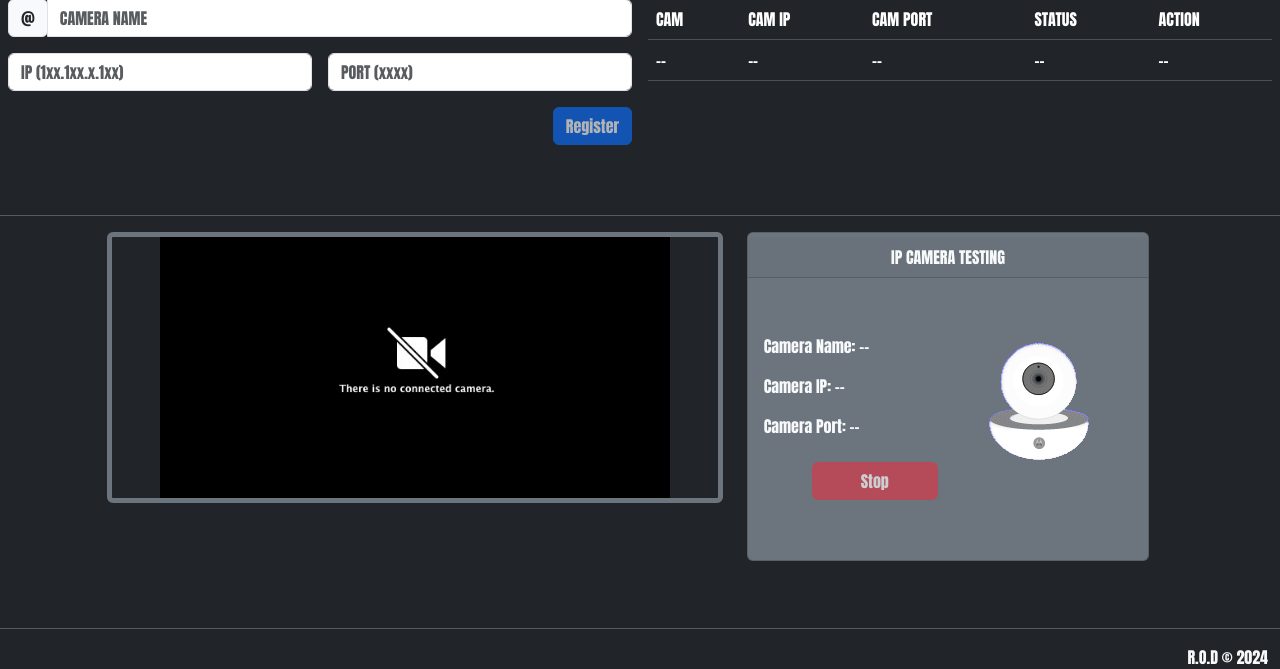
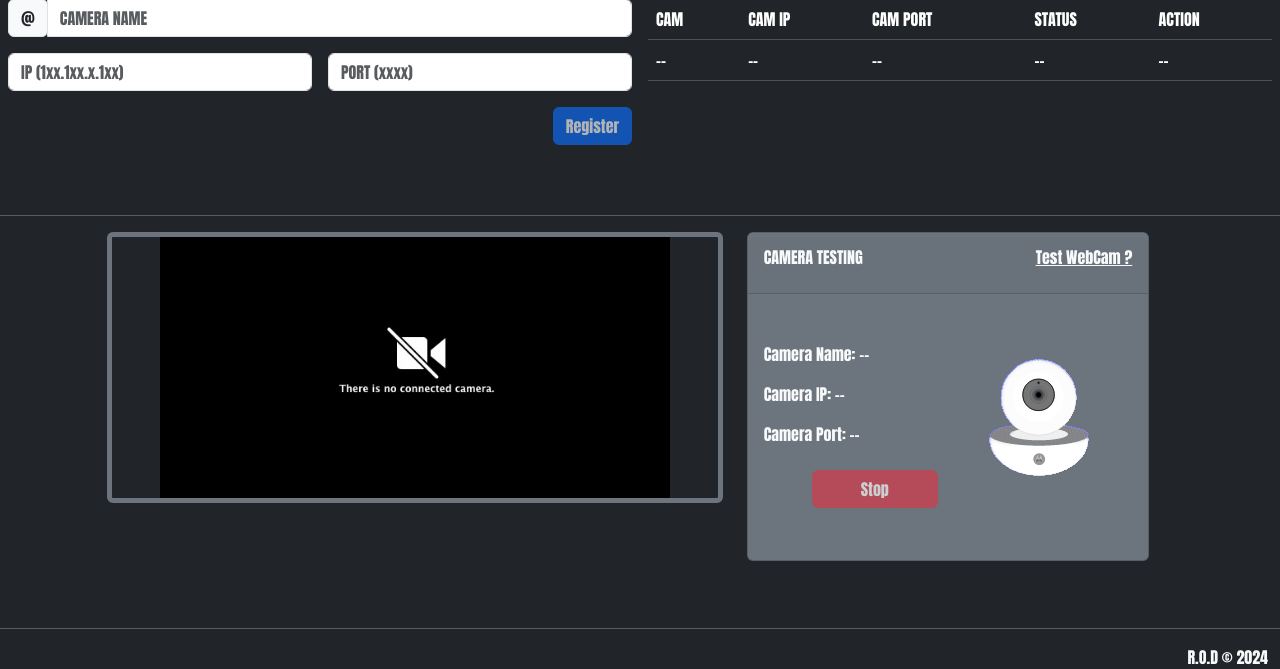
Before and after one commit to FatinShadab/ROD, a Django app: page /camera/register in a window 1280 px wide. Shown: the part 131-800 px from the top of the page. Run offline with Django 5.2, Linux system fonts and the light colour scheme; the visitor is signed in with stand-in values (Sample User, id 1); data that the repository does not hold is empty; some libraries are stand-ins or nearby versions.

Commit message:
Update cam.html

```diff
--- a/src/template/cam.html
+++ b/src/template/cam.html
@@ -102,12 +102,15 @@
             </div>
             <div class="col-md-4 col-sm-12 pb-0">
                 <div class="card bg-secondary py-1">
-                    <div class="card-header text-center text-light">
-                        IP CAMERA TESTING
+                    <div class="card-header text-light">
+                        <div class="d-flex" style="justify-content: space-between;">
+                            <p class="text-left">CAMERA TESTING</p>
+                            <a class="text-light" id="text-web-cam" href="!#"> Test WebCam ?</a>
+                        </div>
                     </div>
                     <div class="card-body text-light justify-content-center">
                         <div class="row py-4">
-                            <div class="col-md-6 col-sm-4 py-3">
+                            <div class="col-md-6 col-sm-4 py-2">
                                 <p>Camera Name: <span id="camera-name"> -- </span></p>
                                 <p>Camera IP: <span id="camera-ip"> -- </span></p>
                                 <p>Camera Port: <span id="camera-port"> -- </span></p>
@@ -136,11 +139,15 @@
         const regButton = document.getElementById('regBtn');
         const testLinks = document.querySelectorAll('.test-link');
         const stopBtn = document.getElementById('stopBtn');
+        const webCamTestLink = document.getElementById('text-web-cam');
+        var ipTestSrcLink = "{% url 'camera_test_view' cname='camera_name_placeholder' %}"
+        var webCamTestSrcLink = "{% url 'device_camera_test' camid='0' %}" // For testing
 
         // Function to start video stream
         function startVideoStream(cameraData) {
             var video = document.getElementById('video_stream');
-            var url = "{% url 'camera_test_view' cname='camera_name_placeholder' %}".replace('camera_name_placeholder', cameraData.name);
+            var url = cameraData.srcLink.replace('camera_name_placeholder', cameraData.name);
+            var url = cameraData.srcLink.replace('0', 0);
             //var url = "http://192.168.0.101:8080/video"
             // Set the source of the video element to your endpoint
             video.src = url;
@@ -171,6 +178,19 @@
             regButton.disabled = !allFieldsFilled;
         });
 
+        // For testing
+        webCamTestLink.addEventListener('click', function(event) {
+            event.preventDefault();
+
+            startVideoStream({
+                name: "Web Cam",
+                ip: "--",
+                port: "--",
+                srcLink: webCamTestSrcLink,
+            });
+            if (stopBtn) stopBtn.disabled = false;
+        });
+
         // Event listener for test links
         testLinks.forEach(function(testLink) {
             testLink.addEventListener('click', function(event) {
@@ -181,7 +201,8 @@
                 var cameraData = {
                     name: cameraRow.dataset.cameraName,
                     ip: cameraRow.dataset.cameraIp,
-                    port: cameraRow.dataset.cameraPort
+                    port: cameraRow.dataset.cameraPort,
+                    srcLink: ipTestSrcLink,
                 };
                 // Call the function to start the video stream with the camera data
                 startVideoStream(cameraData);
```
